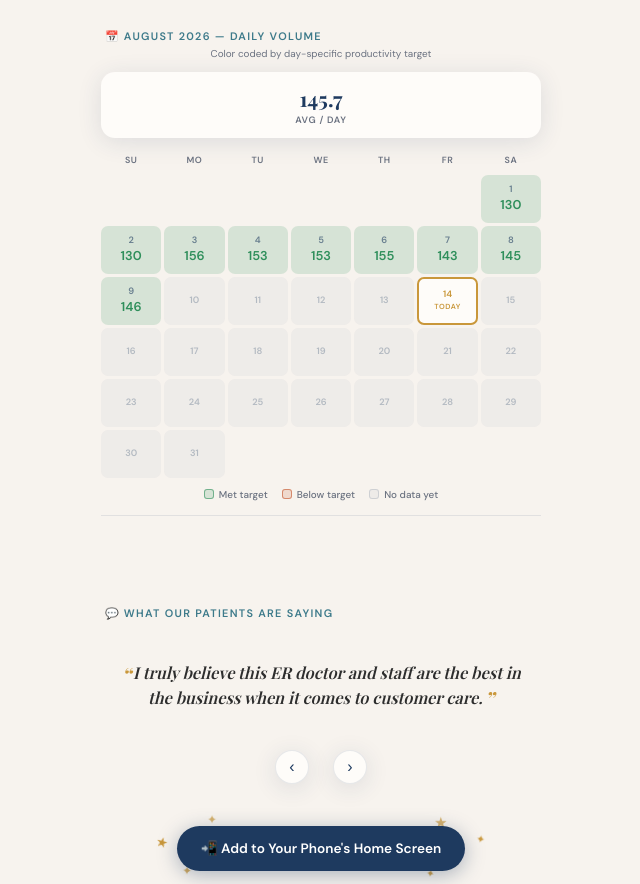
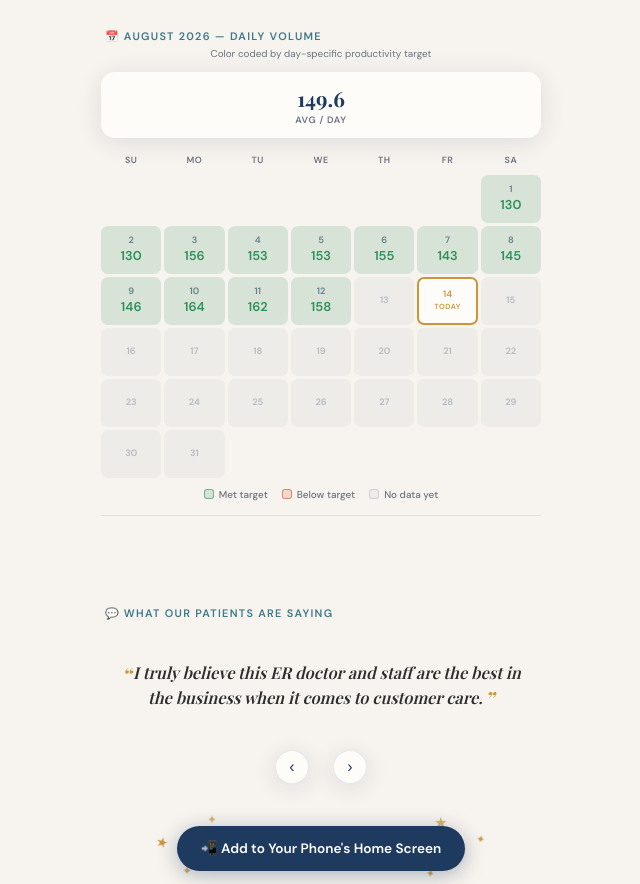
Before and after one commit to AZEMDoc33/myervisit.com, a plain HTML site: page inpatient-criteria-pdf.html in a window 1280 px wide. Shown: the part 1071-1955 px from the top of the page, without its empty margins (319-959 px from the left). Drawn offline with nearby package versions, Linux system fonts and the light colour scheme.

Commit message:
Add Aug 10-12 volume data (164, 162, 158) and update running average

```diff
--- a/inpatient-criteria-pdf.html
+++ b/inpatient-criteria-pdf.html
@@ -609,7 +609,7 @@ body {
     <!-- Stats strip -->
     <div class="vol-stats-strip">
       <div class="vol-stat">
-        <div class="vol-stat-num">145.7</div>
+        <div class="vol-stat-num">149.6</div>
         <div class="vol-stat-label">Avg / Day</div>
       </div>
     </div>
@@ -631,9 +631,9 @@ body {
       <div class="vol-day met"><div class="vol-day-num">8</div><div class="vol-day-count">145</div></div>
       <!-- Week 3 -->
       <div class="vol-day met"><div class="vol-day-num">9</div><div class="vol-day-count">146</div></div>
-      <div class="vol-day future"><div class="vol-day-num">10</div></div>
-      <div class="vol-day future"><div class="vol-day-num">11</div></div>
-      <div class="vol-day future"><div class="vol-day-num">12</div></div>
+      <div class="vol-day met"><div class="vol-day-num">10</div><div class="vol-day-count">164</div></div>
+      <div class="vol-day met"><div class="vol-day-num">11</div><div class="vol-day-count">162</div></div>
+      <div class="vol-day met"><div class="vol-day-num">12</div><div class="vol-day-count">158</div></div>
       <div class="vol-day future"><div class="vol-day-num">13</div></div>
       <div class="vol-day future"><div class="vol-day-num">14</div></div>
       <div class="vol-day future"><div class="vol-day-num">15</div></div>
```
